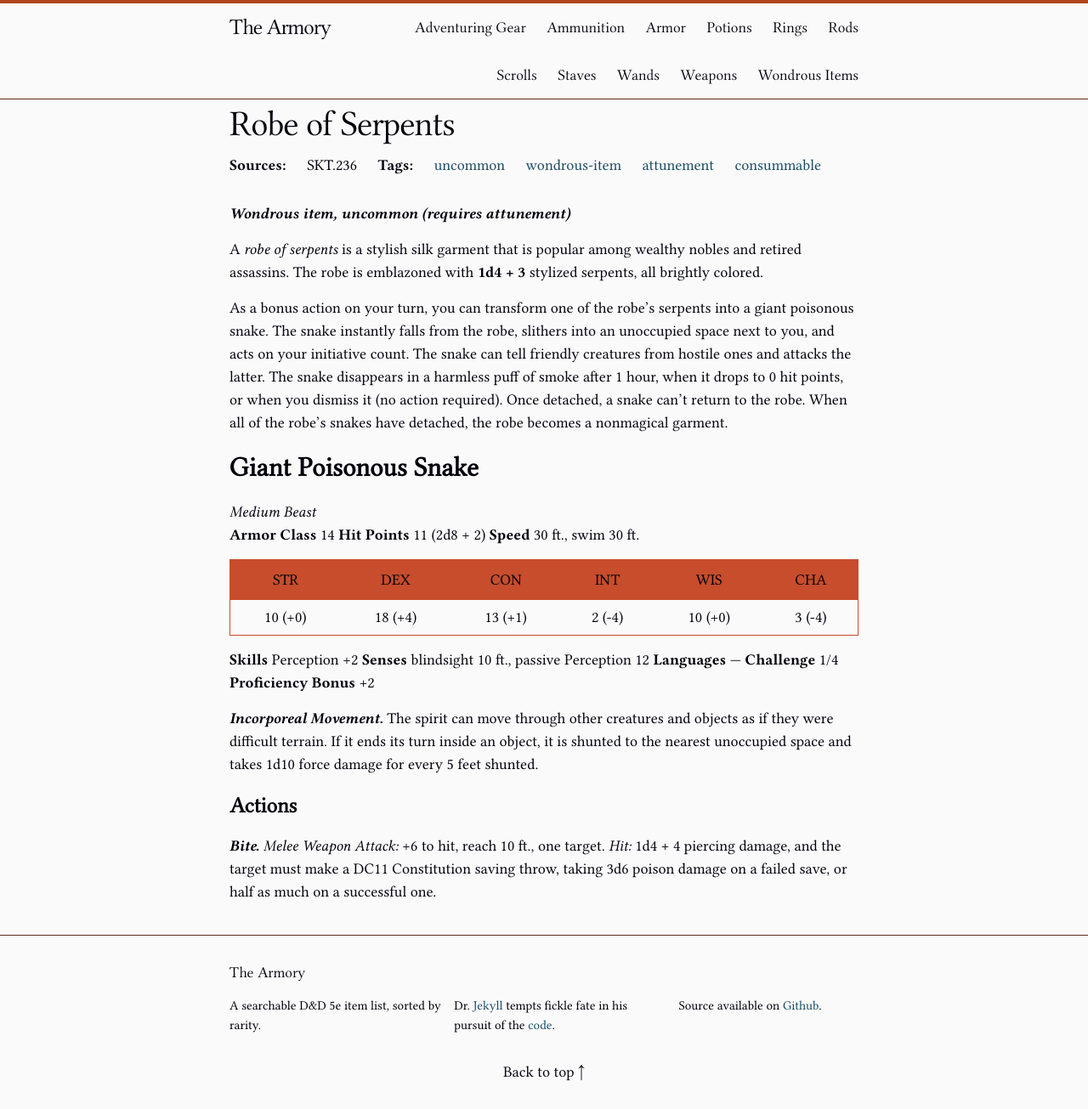
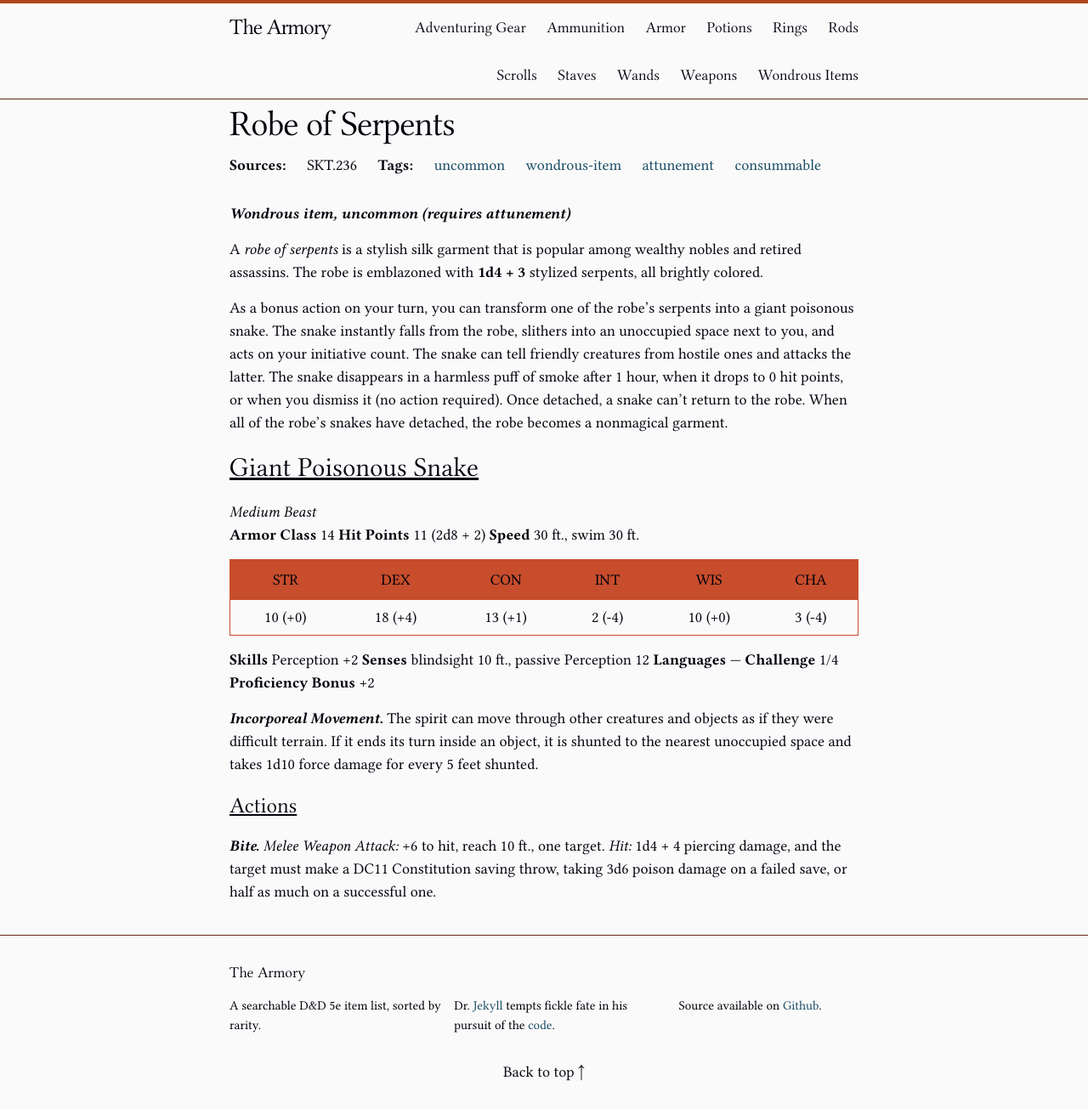
Before and after one commit to Traneptora/armory, a Jekyll site: the page built from _posts/2026-09-05-robe-of-serpents.markdown, in a window 1280 px wide. Shown: the whole page at 85% size. Built offline with Jekyll 4.4.1, drawn with Linux system fonts in a browser that asks for light colours.

```diff
--- a/_posts/2026-09-05-robe-of-serpents.markdown
+++ b/_posts/2026-09-05-robe-of-serpents.markdown
@@ -11,7 +11,7 @@ A *robe of serpents* is a stylish silk garment that is popular among wealthy nob
 
 As a bonus action on your turn, you can transform one of the robe’s serpents into a giant poisonous snake. The snake instantly falls from the robe, slithers into an unoccupied space next to you, and acts on your initiative count. The snake can tell friendly creatures from hostile ones and attacks the latter. The snake disappears in a harmless puff of smoke after 1 hour, when it drops to 0 hit points, or when you dismiss it (no action required). Once detached, a snake can’t return to the robe. When all of the robe’s snakes have detached, the robe becomes a nonmagical garment.
 
-## __Giant Poisonous Snake__
+## <u>Giant Poisonous Snake</u>
 
 *Medium Beast*
 **Armor Class** 14
@@ -30,6 +30,6 @@ As a bonus action on your turn, you can transform one of the robe’s serpents i
 
 ***Incorporeal Movement.*** The spirit can move through other creatures and objects as if they were difficult terrain. If it ends its turn inside an object, it is shunted to the nearest unoccupied space and takes 1d10 force damage for every 5 feet shunted.
 
-### __Actions__
+### <u>Actions</u>
 ***Bite.*** *Melee Weapon Attack:* +6 to hit, reach 10 ft., one target.
 *Hit:* 1d4 + 4 piercing damage, and the target must make a DC11 Constitution saving throw, taking 3d6 poison damage on a failed save, or half as much on a successful one.
```
